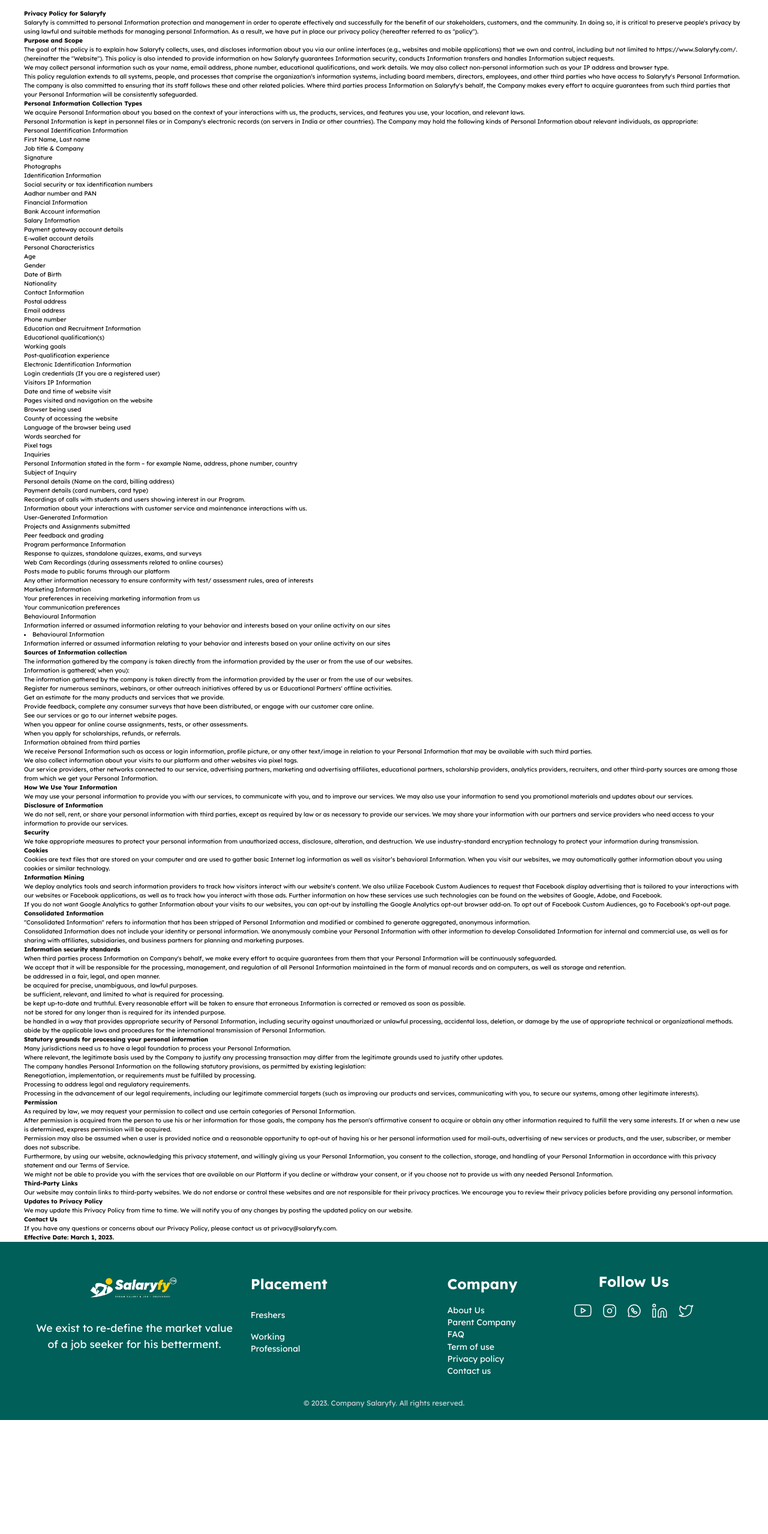
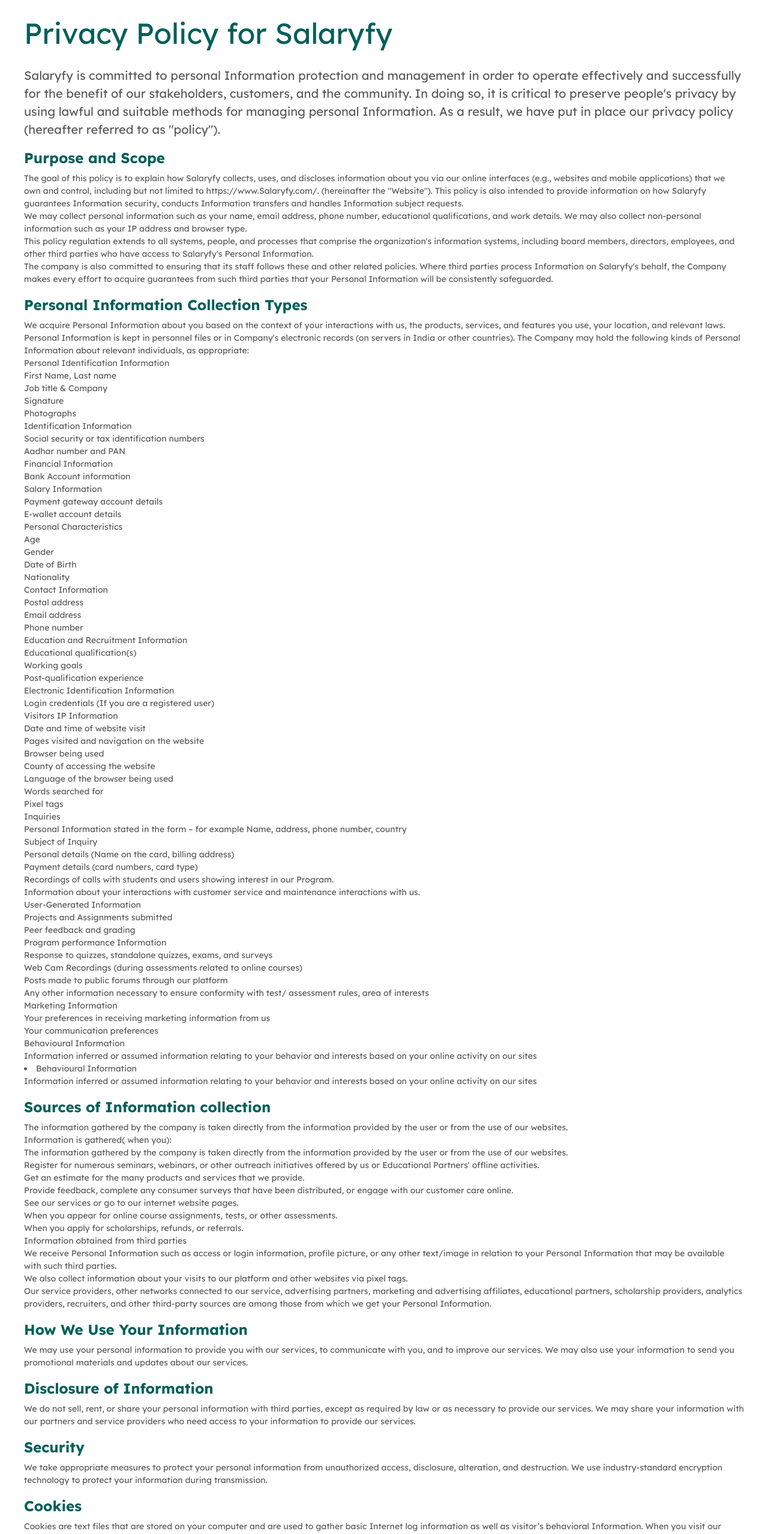
Before and after one commit to mayurkukade/Salaryfy, a React (Vite) app in the folder salaryfy/: page /privacypolicy in a window 1280 px wide. Shown: the part 81-2638 px from the top of the page at 60% size. Before the commit the page ends 2448 px from the top, so only its background shows below. Built offline with nearby package versions, Linux system fonts and the light colour scheme.

Commit message:
privacy policy done

```diff
--- a/salaryfy/src/pages/PrivacyPolicy.tsx
+++ b/salaryfy/src/pages/PrivacyPolicy.tsx
@@ -1,13 +1,31 @@
 
+
+function InfoBlock({ children }: { children: React.ReactNode }) {
+    return <div className="flex flex-col gap-[1rem]">{children}</div>
+}
+
+function HeadingAnswer({ children, heading }: { children: React.ReactNode, heading: string }) {
+    return (
+        <div className="text-[#5b5b5b] flex flex-col gap-[0.5rem]">
+            <div className="text-[14px] text-xl md:text-2xl font-bold text-darkGreen">{heading}</div>
+            <div className="text-[14px]">{children}</div>
+        </div>
+    );
+}
+
+function PrivacyPolicyHeading({ children }: { children: React.ReactNode }) {
+    return <h2 className="text-5xl text-darkGreen my-[1rem]">{children}</h2>
+}
 
 const PrivacyPolicy = () => {
     return (
-    <div className="container mx-auto">
-     <h1><strong>Privacy Policy for Salaryfy</strong></h1>
+        <div className="container mx-auto my-[2rem] md:my-[0rem] flex flex-col gap-[1rem]">
+            <PrivacyPolicyHeading>Privacy Policy for Salaryfy</PrivacyPolicyHeading>
 
-<p>Salaryfy is committed to personal Information protection and management in order to operate effectively and successfully for the benefit of our stakeholders, customers, and the community. In doing so, it is critical to preserve people's privacy by using lawful and suitable methods for managing personal Information. As a result, we have put in place our privacy policy (hereafter referred to as "policy").</p>
+            <div className="text-[20px] text-[#5b5b5b]">Salaryfy is committed to personal Information protection and management in order to operate effectively and successfully for the benefit of our stakeholders, customers, and the community. In doing so, it is critical to preserve people's privacy by using lawful and suitable methods for managing personal Information. As a result, we have put in place our privacy policy (hereafter referred to as "policy").</div>
 
-<h2><strong>Purpose and Scope</strong></h2>
+            <InfoBlock>
+                <HeadingAnswer heading="Purpose and Scope">
 
                     <p>The goal of this policy is to explain how Salaryfy collects, uses, and discloses information about you via our online interfaces (e.g., websites and mobile applications) that we own and control, including but not limited to <a href="https://www.Salaryfy.com/">https://www.Salaryfy.com/</a>. (hereinafter the "Website"). This policy is also intended to provide information on how Salaryfy guarantees Information security, conducts Information transfers and handles Information subject requests.</p>
 
@@ -16,13 +34,12 @@ const PrivacyPolicy = () => {
                     <p>This policy regulation extends to all systems, people, and processes that comprise the organization's information systems, including board members, directors, employees, and other third parties who have access to Salaryfy's Personal Information.</p>
 
                     <p>The company is also committed to ensuring that its staff follows these and other related policies. Where third parties process Information on Salaryfy's behalf, the Company makes every effort to acquire guarantees from such third parties that your Personal Information will be consistently safeguarded.</p>
-
-<h2><strong>Personal Information Collection Types</strong></h2>
-
+                </HeadingAnswer>
+            </InfoBlock>
+            <InfoBlock>
+                <HeadingAnswer heading="Personal Information Collection Types">
                     <p>We acquire Personal Information about you based on the context of your interactions with us, the products, services, and features you use, your location, and relevant laws.</p>
-
                     <p>Personal Information is kept in personnel files or in Company's electronic records (on servers in India or other countries). The Company may hold the following kinds of Personal Information about relevant individuals, as appropriate:</p>
-
                     <ul>
                         <li>Personal Identification Information
                             <ul>
@@ -114,20 +131,18 @@ const PrivacyPolicy = () => {
                             </ul>
                         </li>
                     </ul>
-
                     <li>Behavioural Information
                         <ul>
                             <li>Information inferred or assumed information relating to your behavior and interests based on your online activity on our sites</li>
                         </ul>
                     </li>
+                </HeadingAnswer>
+            </InfoBlock>
 
-
-<h2><strong>Sources of Information collection</strong></h2>
-
+            <InfoBlock>
+                <HeadingAnswer heading="Sources of Information collection">
                     <p>The information gathered by the company is taken directly from the information provided by the user or from the use of our websites.</p>
-
                     <h3>Information is gathered( when you):</h3>
-
                     <ul>
                         <li>The information gathered by the company is taken directly from the information provided by the user or from the use of our websites.</li>
                         <li>Register for numerous seminars, webinars, or other outreach initiatives offered by us or Educational Partners' offline activities.</li>
@@ -137,52 +152,56 @@ const PrivacyPolicy = () => {
                         <li>When you appear for online course assignments, tests, or other assessments.</li>
                         <li>When you apply for scholarships, refunds, or referrals.</li>
                     </ul>
+                    <h3>Information obtained from third parties</h3>
+                    <p>We receive Personal Information such as access or login information, profile picture, or any other text/image in relation to your Personal Information that may be available with such third parties.</p>
+                    <p>We also collect information about your visits to our platform and other websites via pixel tags.</p>
+                    <p>Our service providers, other networks connected to our service, advertising partners, marketing and advertising affiliates, educational partners, scholarship providers, analytics providers, recruiters, and other third-party sources are among those from which we get your Personal Information.</p>
+                </HeadingAnswer>
+            </InfoBlock>
 
-<h3>Information obtained from third parties</h3>
+            <InfoBlock>
+                <HeadingAnswer heading="How We Use Your Information">
+                    <p>We may use your personal information to provide you with our services, to communicate with you, and to improve our services. We may also use your information to send you promotional materials and updates about our services.</p>
+                </HeadingAnswer>
+            </InfoBlock>
 
-<p>We receive Personal Information such as access or login information, profile picture, or any other text/image in relation to your Personal Information that may be available with such third parties.</p>
+            <InfoBlock>
+                <HeadingAnswer heading="Disclosure of Information">
+                    <p>We do not sell, rent, or share your personal information with third parties, except as required by law or as necessary to provide our services. We may share your information with our partners and service providers who need access to your information to provide our services.</p>
+                </HeadingAnswer>
+            </InfoBlock>
 
-<p>We also collect information about your visits to our platform and other websites via pixel tags.</p>
+            <InfoBlock>
+                <HeadingAnswer heading="Security">
+                    <p>We take appropriate measures to protect your personal information from unauthorized access, disclosure, alteration, and destruction. We use industry-standard encryption technology to protect your information during transmission.</p>
+                </HeadingAnswer>
+            </InfoBlock>
 
-<p>Our service providers, other networks connected to our service, advertising partners, marketing and advertising affiliates, educational partners, scholarship providers, analytics providers, recruiters, and other third-party sources are among those from which we get your Personal Information.</p>
+            <InfoBlock>
+                <HeadingAnswer heading="Cookies">
+                    <p>Cookies are text files that are stored on your computer and are used to gather basic Internet log information as well as visitor’s behavioral Information. When you visit our websites, we may automatically gather information about you using cookies or similar technology.</p>
+                </HeadingAnswer>
+            </InfoBlock>
 
-<h2><strong>How We Use Your Information</strong></h2>
-
-<p>We may use your personal information to provide you with our services, to communicate with you, and to improve our services. We may also use your information to send you promotional materials and updates about our services.</p>
-
-<h2><strong>Disclosure of Information</strong></h2>
-
-<p>We do not sell, rent, or share your personal information with third parties, except as required by law or as necessary to provide our services. We may share your information with our partners and service providers who need access to your information to provide our services.</p>
-
-<h2><strong>Security</strong></h2>
-
-<p>We take appropriate measures to protect your personal information from unauthorized access, disclosure, alteration, and destruction. We use industry-standard encryption technology to protect your information during transmission.</p>
-
-<h2><strong>Cookies</strong></h2>
-
-<p>Cookies are text files that are stored on your computer and are used to gather basic Internet log information as well as visitor’s behavioral Information. When you visit our websites, we may automatically gather information about you using cookies or similar technology.</p>
-
-
-
-
-<h2><strong>Information Mining</strong></h2>
-
+            <InfoBlock>
+                <HeadingAnswer heading="Information Mining">
                     <p>We deploy analytics tools and search information providers to track how visitors interact with our website's content. We also utilize Facebook Custom Audiences to request that Facebook display advertising that is tailored to your interactions with our websites or Facebook applications, as well as to track how you interact with those ads. Further information on how these services use such technologies can be found on the websites of Google, Adobe, and Facebook.</p>
 
                     <p>If you do not want Google Analytics to gather Information about your visits to our websites, you can opt-out by installing the Google Analytics opt-out browser add-on. To opt out of Facebook Custom Audiences, go to Facebook's opt-out page.</p>
+                </HeadingAnswer>
+            </InfoBlock>
 
-<h2><strong>Consolidated Information</strong></h2>
+            <InfoBlock>
+                <HeadingAnswer heading="Consolidated Information">
+                    <p>"Consolidated Information" refers to information that has been stripped of Personal Information and modified or combined to generate aggregated, anonymous information.</p>
+                    <p>Consolidated Information does not include your identity or personal information. We anonymously combine your Personal Information with other information to develop Consolidated Information for internal and commercial use, as well as for sharing with affiliates, subsidiaries, and business partners for planning and marketing purposes.</p>
+                </HeadingAnswer>
+            </InfoBlock>
 
-<p>"Consolidated Information" refers to information that has been stripped of Personal Information and modified or combined to generate aggregated, anonymous information.</p>
-
-<p>Consolidated Information does not include your identity or personal information. We anonymously combine your Personal Information with other information to develop Consolidated Information for internal and commercial use, as well as for sharing with affiliates, subsidiaries, and business partners for planning and marketing purposes.</p>
-
-<h2><strong>Information security standards</strong></h2>
-
+            <InfoBlock>
+                <HeadingAnswer heading="Information security standards">
                     <p>When third parties process Information on Company's behalf, we make every effort to acquire guarantees from them that your Personal Information will be continuously safeguarded.</p>
-
                     <p>We accept that it will be responsible for the processing, management, and regulation of all Personal Information maintained in the form of manual records and on computers, as well as storage and retention.</p>
-
                     <ul >
                         <li>be addressed in a fair, legal, and open manner.</li>
                         <li>be acquired for precise, unambiguous, and lawful purposes.</li>
@@ -192,47 +211,49 @@ const PrivacyPolicy = () => {
                         <li>be handled in a way that provides appropriate security of Personal Information, including security against unauthorized or unlawful processing, accidental loss, deletion, or damage by the use of appropriate technical or organizational methods.</li>
                         <li>abide by the applicable laws and procedures for the international transmission of Personal Information.</li>
                     </ul>
-
-<h2><strong>Statutory grounds for processing your personal information</strong></h2>
-
+                </HeadingAnswer>
+            </InfoBlock>
+            <InfoBlock>
+                <HeadingAnswer heading="Statutory grounds for processing your personal information">
                     <p>Many jurisdictions need us to have a legal foundation to process your Personal Information.</p>
-
                     <p>Where relevant, the legitimate basis used by the Company to justify any processing transaction may differ from the legitimate grounds used to justify other updates.</p>
-
                     <p>The company handles Personal Information on the following statutory provisions, as permitted by existing legislation:</p>
-
                     <ul >
                         <li>Renegotiation, implementation, or requirements must be fulfilled by processing.</li>
                         <li>Processing to address legal and regulatory requirements.</li>
                         <li>Processing in the advancement of our legal requirements, including our legitimate commercial targets (such as improving our products and services, communicating with you, to secure our systems, among other legitimate interests).</li>
                     </ul>
+                </HeadingAnswer>
+            </InfoBlock>
 
-<h2><strong>Permission</strong></h2>
+            <InfoBlock>
+                <HeadingAnswer heading="Permission">
+                    <p>As required by law, we may request your permission to collect and use certain categories of Personal Information.</p>
+                    <p>After permission is acquired from the person to use his or her information for those goals, the company has the person's affirmative consent to acquire or obtain any other information required to fulfill the very same interests. If or when a new use is determined, express permission will be acquired.</p>
+                    <p>Permission may also be assumed when a user is provided notice and a reasonable opportunity to opt-out of having his or her personal information used for mail-outs, advertising of new services or products, and the user, subscriber, or member does not subscribe.</p>
+                    <p>Furthermore, by using our website, acknowledging this privacy statement, and willingly giving us your Personal Information, you consent to the collection, storage, and handling of your Personal Information in accordance with this privacy statement and our Terms of Service.</p>
+                    <p>We might not be able to provide you with the services that are available on our Platform if you decline or withdraw your consent, or if you choose not to provide us with any needed Personal Information.</p>
+                </HeadingAnswer>
+            </InfoBlock>
 
-<p>As required by law, we may request your permission to collect and use certain categories of Personal Information.</p>
+            <InfoBlock>
+                <HeadingAnswer heading="Third-Party Links">
+                    <p>Our website may contain links to third-party websites. We do not endorse or control these websites and are not responsible for their privacy practices. We encourage you to review their privacy policies before providing any personal information.</p>
+                </HeadingAnswer>
+            </InfoBlock>
 
-<p>After permission is acquired from the person to use his or her information for those goals, the company has the person's affirmative consent to acquire or obtain any other information required to fulfill the very same interests. If or when a new use is determined, express permission will be acquired.</p>
+            <InfoBlock>
+                <HeadingAnswer heading="Updates to Privacy Policy">
+                    <p>We may update this Privacy Policy from time to time. We will notify you of any changes by posting the updated policy on our website.</p>
+                </HeadingAnswer>
+            </InfoBlock>
 
-<p>Permission may also be assumed when a user is provided notice and a reasonable opportunity to opt-out of having his or her personal information used for mail-outs, advertising of new services or products, and the user, subscriber, or member does not subscribe.</p>
-
-<p>Furthermore, by using our website, acknowledging this privacy statement, and willingly giving us your Personal Information, you consent to the collection, storage, and handling of your Personal Information in accordance with this privacy statement and our Terms of Service.</p>
-
-<p>We might not be able to provide you with the services that are available on our Platform if you decline or withdraw your consent, or if you choose not to provide us with any needed Personal Information.</p>
-
-<h2><strong>Third-Party Links</strong></h2>
-
-<p>Our website may contain links to third-party websites. We do not endorse or control these websites and are not responsible for their privacy practices. We encourage you to review their privacy policies before providing any personal information.</p>
-
-<h2><strong>Updates to Privacy Policy</strong></h2>
-
-<p>We may update this Privacy Policy from time to time. We will notify you of any changes by posting the updated policy on our website.</p>
-
-<h2><strong>Contact Us</strong></h2>
-
+            <InfoBlock>
+                <HeadingAnswer heading="Contact Us">
                     <p>If you have any questions or concerns about our Privacy Policy, please contact us at privacy@salaryfy.com.</p>
-
                     <p><strong>Effective Date: March 1, 2023.</strong></p>
-
+                </HeadingAnswer>
+            </InfoBlock>
         </div>
     )
 }
```
Also changed, not shown: salaryfy/src/pages/Faq.tsx (+4 -4 lines). Lines whose indentation alone changed are shown as unchanged.
